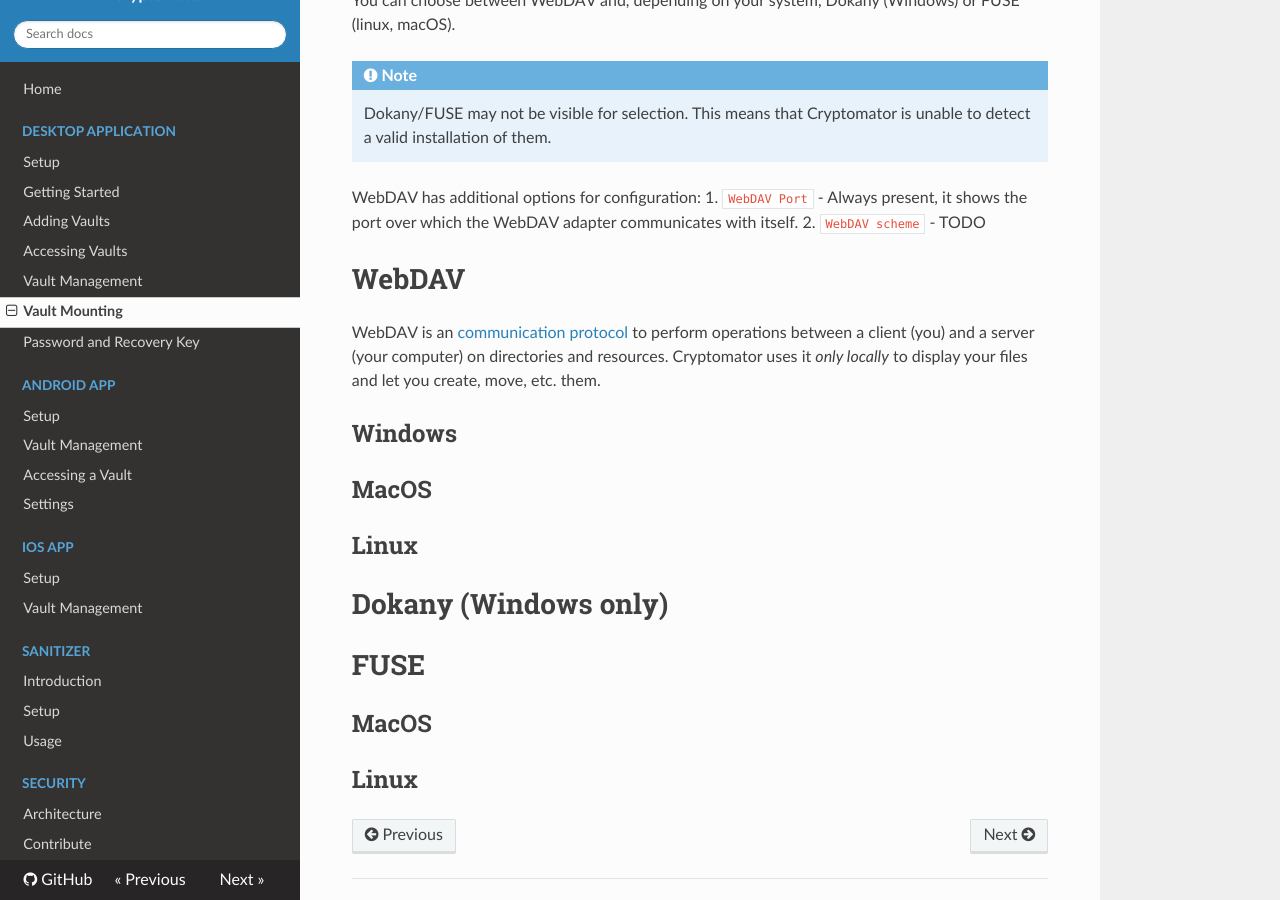
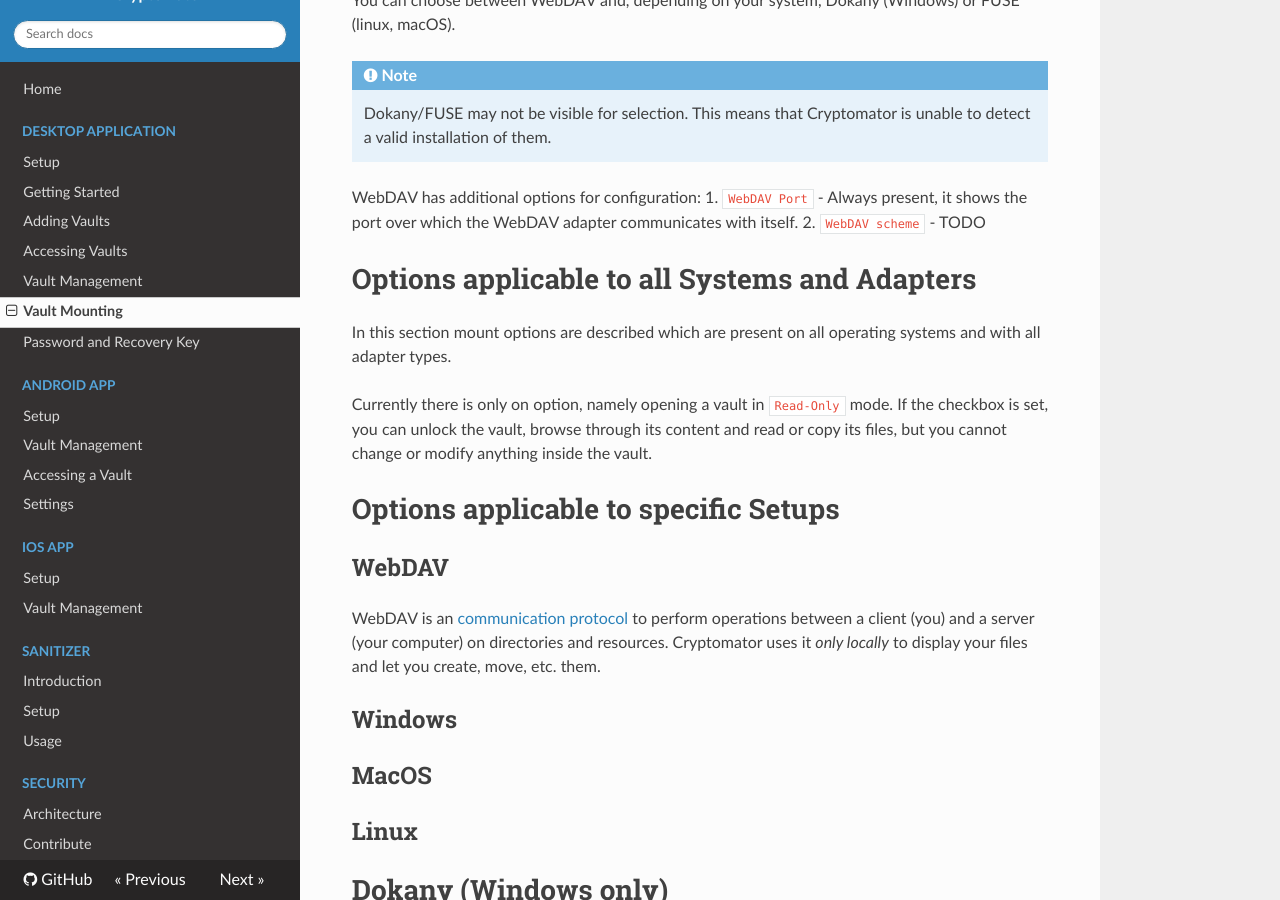
Before and after one commit to cryptomator/docs, an MkDocs documentation site: the page built from docs/desktop/vault-mounting.md, in a window 1280 px wide and 900 px high, scrolled down 509 px. Built offline with MkDocs 1.6.1, drawn with Linux system fonts in a browser that asks for light colours; nearby versions of some CDN libraries.

Commit message:
add section for options always present

```diff
--- a/docs/desktop/vault-mounting.md
+++ b/docs/desktop/vault-mounting.md
@@ -26,8 +26,16 @@
 1. `WebDAV Port` - Always present, it shows the port over which the WebDAV adapter communicates with itself.
 2. `WebDAV scheme` - TODO
 
+# Options applicable to all Systems and Adapters
 
-# WebDAV
+In this section mount options are described which are present on all operating systems and with all adapter types.
+
+Currently there is only on option, namely opening a vault in `Read-Only` mode.
+If the checkbox is set, you can unlock the vault, browse through its content and read or copy its files, but you cannot change or modify anything inside the vault.
+
+# Options applicable to specific Setups
+
+## WebDAV
 WebDAV is an [communication protocol](https://en.wikipedia.org/wiki/WebDAV) to perform operations between a client (you) and a server (your computer) on directories and resources.
 Cryptomator uses it _only locally_ to display your files and let you create, move, etc. them.
 
```
